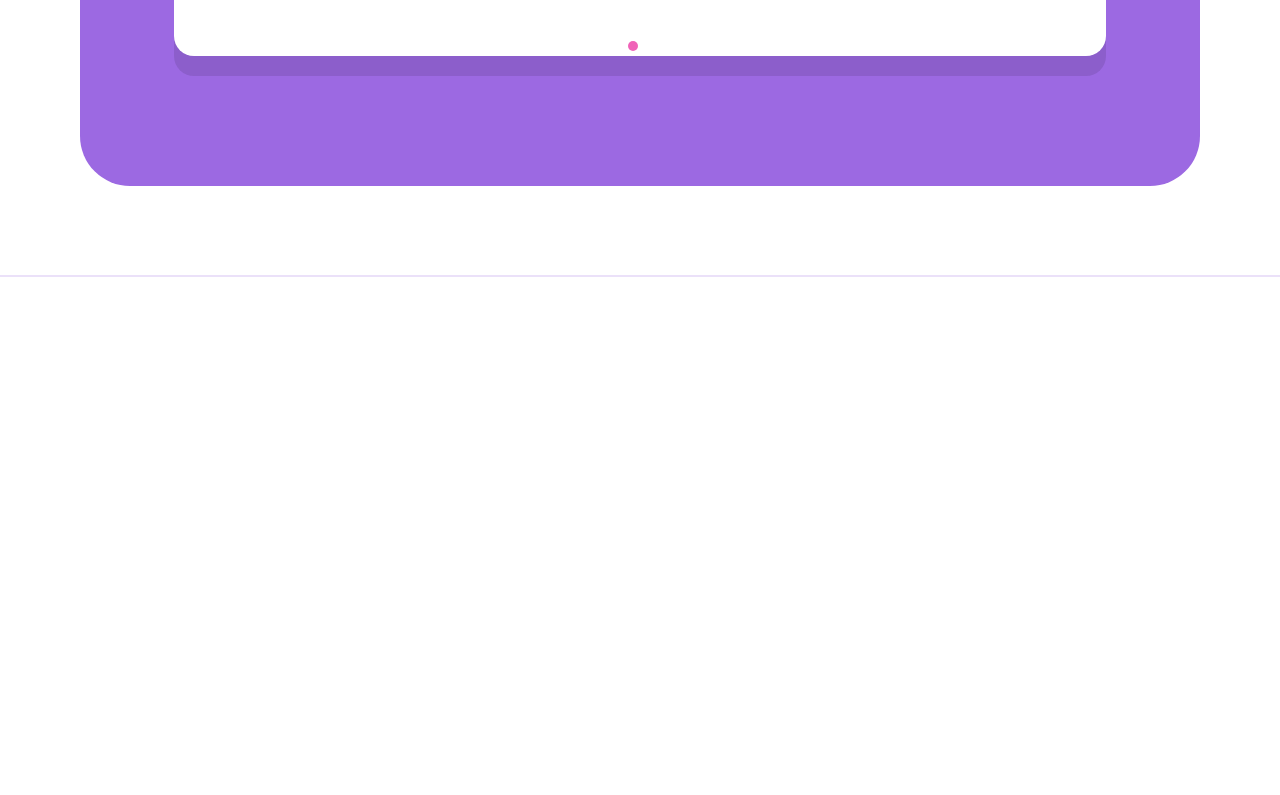
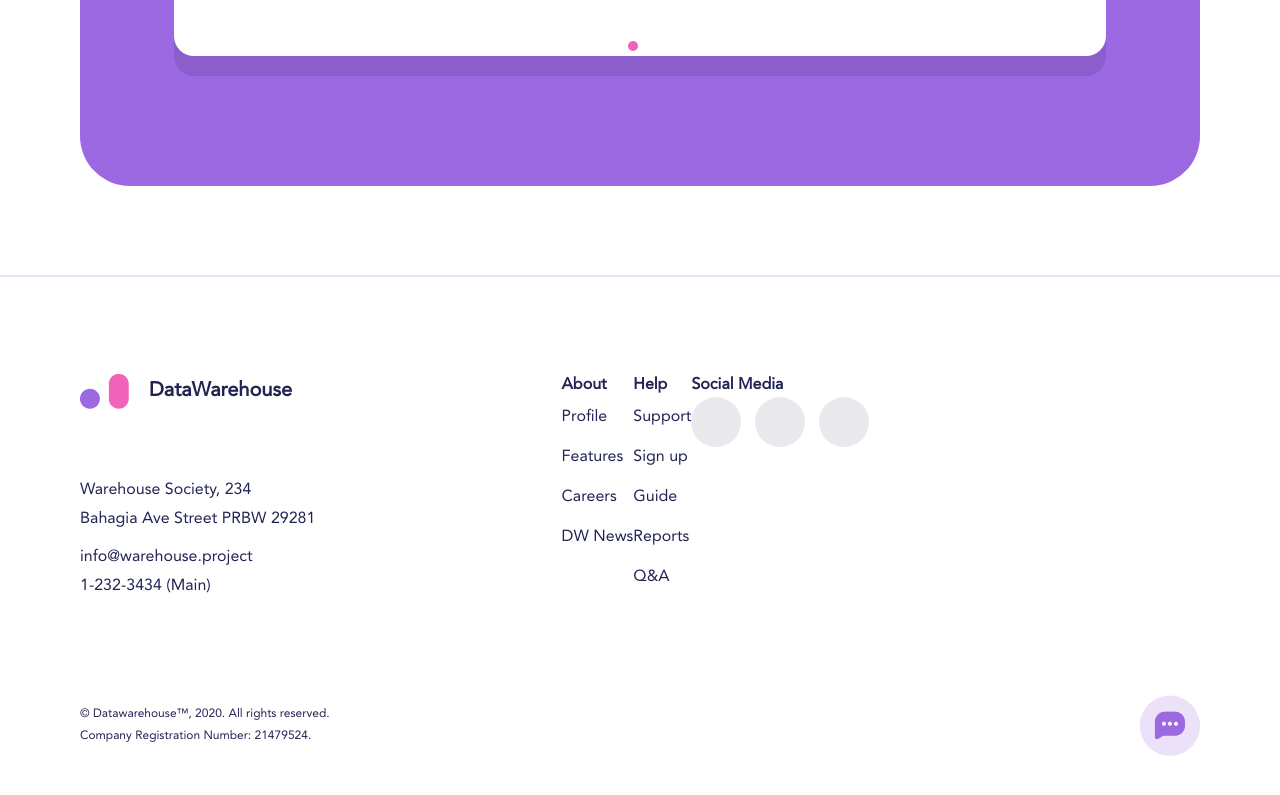
Before and after one commit to LeVanTuan02/agiletech-test, a React (Vite) app: page / in a window 1280 px wide. Shown: the part 2440-3235 px from the top of the page. Before the commit the page ends 2717 px from the top, so only its background shows below. Built offline with nearby package versions, Linux system fonts and the light colour scheme; the HTML template or start-up script is replaced by a standard one.

Commit message:
create UI footer

```diff
--- /dev/null
+++ b/src/components/Footer/index.tsx
@@ -0,0 +1,90 @@
+import { Link } from "react-router-dom";
+
+type Props = {};
+
+const Footer = (props: Props) => {
+  return (
+    <div className="my-container mx-auto mt-[96px] mb-[125px] font-avenir text-secondary">
+      <div className="flex">
+        <div className="w-[43%]">
+          <Link to="" className="flex items-center mb-[67px]">
+            <img src="/images/Logo.png" alt="Logo" />
+            <span className="font-black text-xl leading-8 block ml-5">DataWarehouse</span>
+          </Link>
+
+          <p className="font-medium leading-[28.8px]">
+            Warehouse Society, 234 <br />
+            Bahagia Ave Street PRBW 29281
+          </p>
+
+          <p className="mt-[10px] text-secondary leading-[28.8px]">
+            <a href="mailto:info@warehouse.project">info@warehouse.project</a> <br />
+            <a href="tel:1-232-3434">1-232-3434</a> (Main)
+          </p>
+        </div>
+
+        <div>
+          <span className="font-black mb-[30px]">About</span>
+
+          <ul className="leading-10">
+            <li>
+              <Link to="">Profile</Link>
+            </li>
+            <li>
+              <Link to="">Features</Link>
+            </li>
+            <li>
+              <Link to="">Careers</Link>
+            </li>
+            <li>
+              <Link to="">DW News</Link>
+            </li>
+          </ul>
+        </div>
+
+        <div>
+          <span className="font-black mb-[30px]">Help</span>
+
+          <ul className="leading-10">
+            <li>
+              <Link to="">Support</Link>
+            </li>
+            <li>
+              <Link to="">Sign up</Link>
+            </li>
+            <li>
+              <Link to="">Guide</Link>
+            </li>
+            <li>
+              <Link to="">Reports</Link>
+            </li>
+            <li>
+              <Link to="">Q&A</Link>
+            </li>
+          </ul>
+        </div>
+
+        <div>
+          <span className="font-black mb-[30px]">Social Media</span>
+
+          <ul className="flex items-center">
+            <li className="w-[50px] h-[50px] mr-[14px] rounded-full bg-secondary opacity-10"></li>
+            <li className="w-[50px] h-[50px] mr-[14px] rounded-full bg-secondary opacity-10"></li>
+            <li className="w-[50px] h-[50px] mr-[14px] rounded-full bg-secondary opacity-10"></li>
+          </ul>
+        </div>
+      </div>
+
+      <div className="mt-[94px] flex items-center justify-between">
+        <p className="text-xs leading-[22px]">
+          © Datawarehouse™, 2020. All rights reserved. <br />
+          Company Registration Number: 21479524.
+        </p>
+
+        <img src="/images/Group 64.png" alt="" />
+      </div>
+    </div>
+  );
+};
+
+export default Footer;
--- a/src/pages/Home/index.tsx
+++ b/src/pages/Home/index.tsx
@@ -5,6 +5,7 @@ import Slider from "react-slick";
 import "slick-carousel/slick/slick.css";
 import "slick-carousel/slick/slick-theme.css";
 import SliderArrow from "../../components/SliderArrow";
+import Footer from "../../components/Footer";
 
 type Props = {};
 
@@ -165,6 +166,8 @@ const HomePage = (props: Props) => {
 
         <div className="w-[1600px] max-w-full mx-auto h-[2px] bg-primary opacity-[0.2] mt-[89px]"></div>
       </main>
+
+      <Footer />
     </div>
   );
 };
```
Also changed, not shown: public/images/Group 64.png (added).
